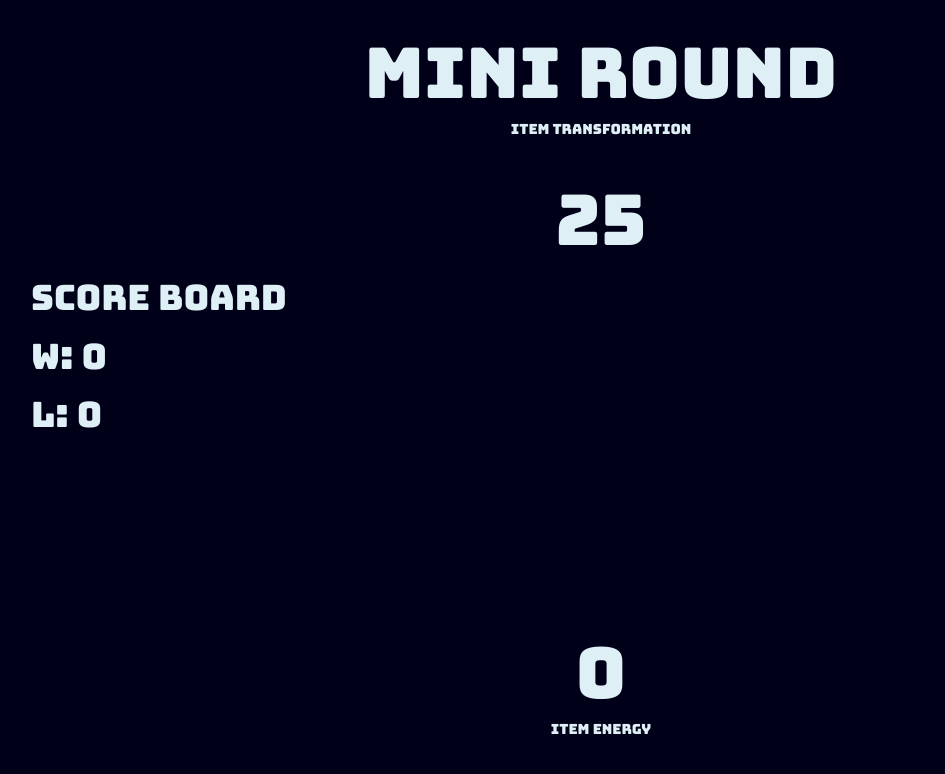
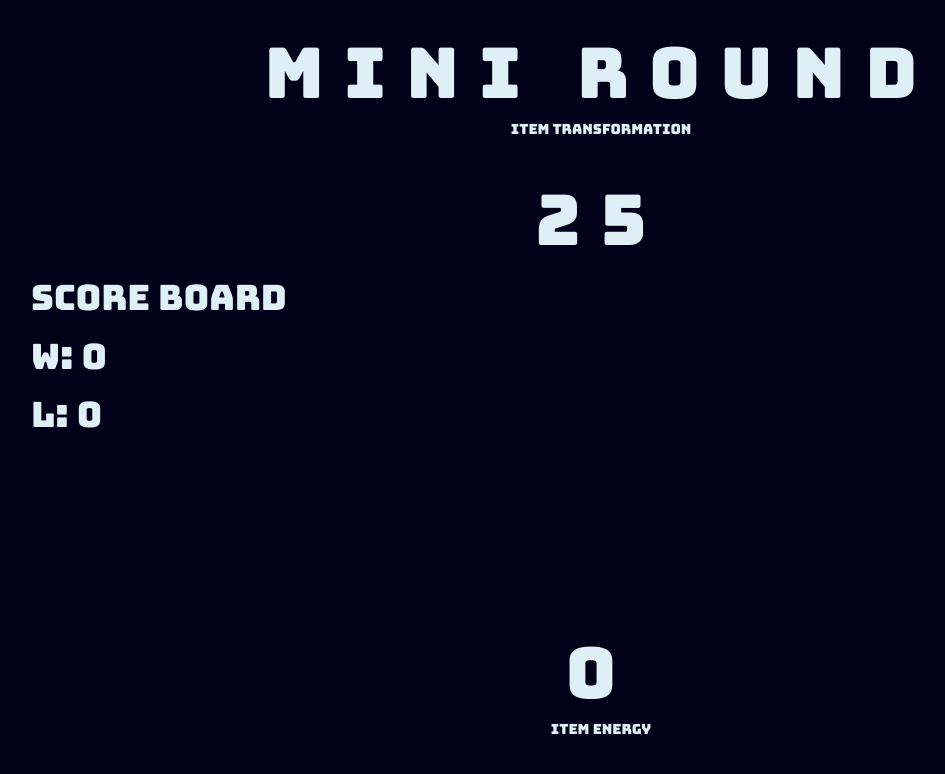
Before and after one commit to FlintSable/NapSackItems, a plain HTML site: page index.html in a window 1280 px wide. Shown: the top 774 px of the page, without its empty margins (39-984 px from the left). Drawn offline with nearby package versions, Linux system fonts and the light colour scheme.

Commit message:
Adding letter spacing to the h1

```diff
--- a/assets/css/style.css
+++ b/assets/css/style.css
@@ -9,6 +9,7 @@ body {
 }
 
 h1 {
+	letter-spacing: 20px;
 	font-family: Bungee;
 	font-size: 5em;
 	color: #DEEFF5;
```
